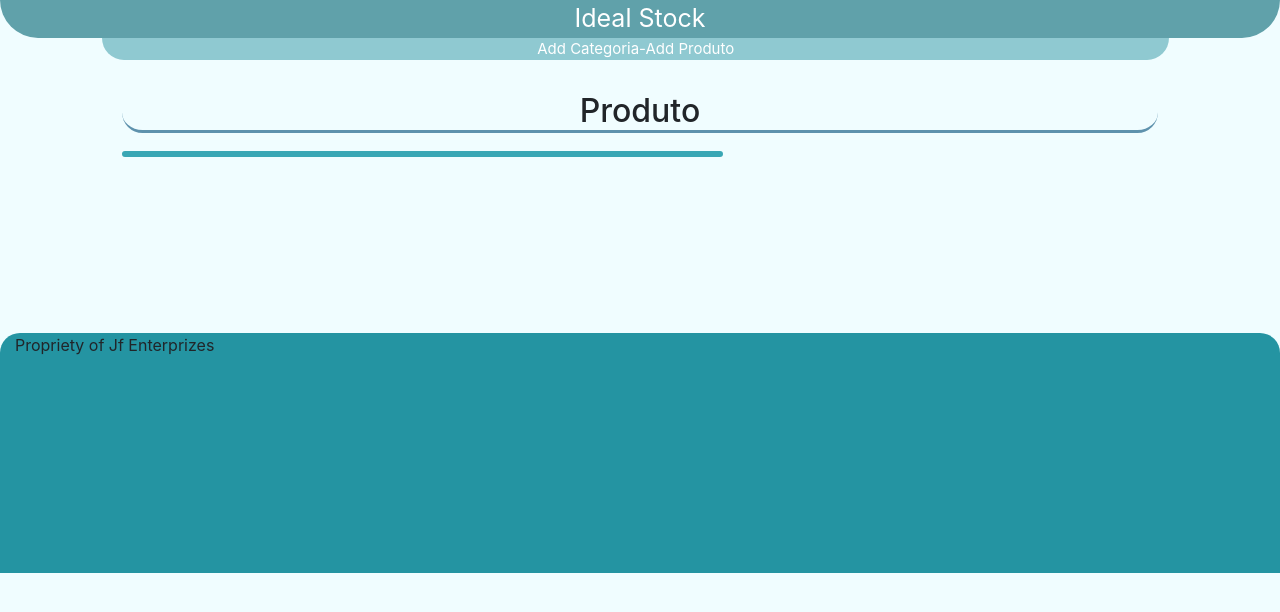
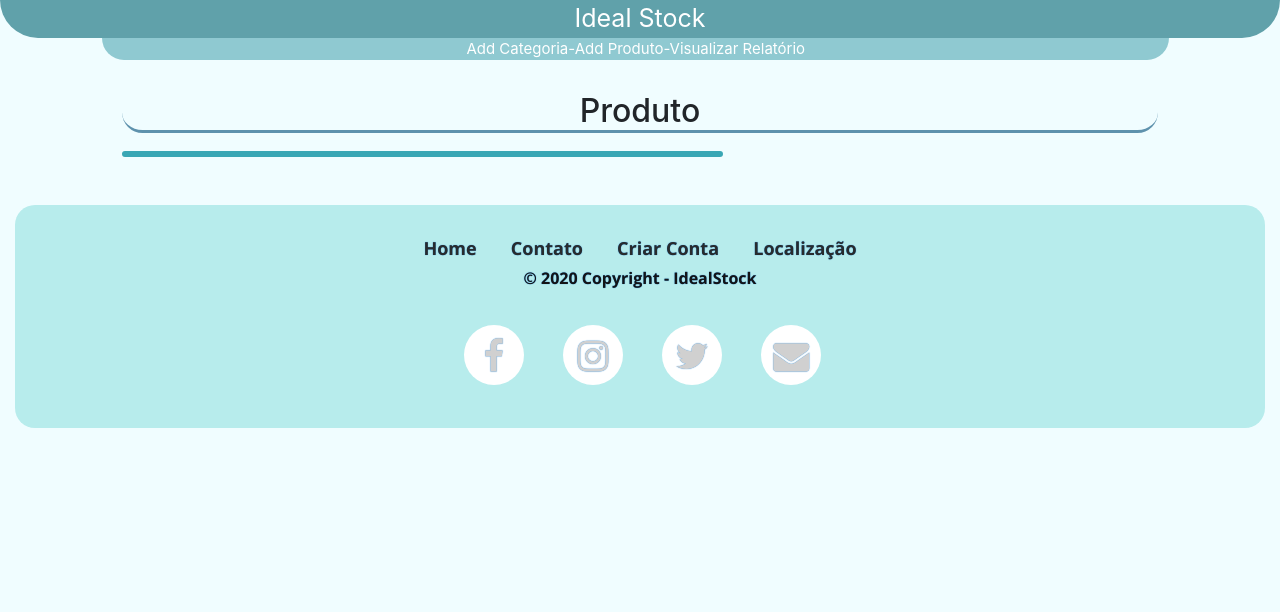
Before and after one commit to GuztaJF-DS/Ideal-Stock, a PHP site: page /Produto.php?id=1 in a window 1280 px wide. Shown: the top 612 px of the page. Run offline with PHP 8.4, Linux system fonts and the light colour scheme; data that the repository does not hold is empty; some libraries are stand-ins or nearby versions.

Commit message:
add relatorio

```diff
--- a/Css/style.css
+++ b/Css/style.css
@@ -90,14 +90,14 @@ h6 {
 .Buy {
   margin-left: 40%;
 }
-.Account_Part{
-    margin-left:12%;
-  }
+.Account_Part {
+  margin-left: 12%;
+}
 
 /*Display For Phone*/
 @media only screen and (min-width: 0px) and (max-width: 785px) {
-.Login_Part{
-    margin-left:14vw;
+  .Login_Part {
+    margin-left: 14vw;
   }
   .Responsive_pic {
     max-width: 16vw;
@@ -200,8 +200,8 @@ h6 {
 /*Display For Pc*/
 
 @media only screen and (min-width: 786px) {
-  .Login_Part{
-    margin-left:5vw;
+  .Login_Part {
+    margin-left: 5vw;
   }
   .Responsive_pic {
     max-width: 10vw;
@@ -307,7 +307,7 @@ h6 {
 }
 .Text {
   font-size: 1.2vh;
-  text-align:left;
+  text-align: left;
   visibility: hidden;
   position: absolute;
   padding: 10px;
@@ -341,16 +341,16 @@ h6 {
   box-shadow: 0px 0px 4px 0px rgb(209, 196, 179);
 }
 
-#btn,
+#Login,
 #btnUp {
-  border-radius: 23px;
+  border-radius: 50px;
   color: rgb(201, 233, 222);
   font-family: 'Open Sans';
   font-weight: bold;
   margin-top: 2px;
 }
 
-#btn:hover {
+#Login:hover {
   border: 2px solid white;
   background-color: #304b78;
 }
@@ -400,3 +400,7 @@ h6 {
   text-shadow: 0px 0px 1px black;
   list-style-type: circle;
 }
+
+#Login {
+  border-radius: 5px;
+}
--- a/Produto.php
+++ b/Produto.php
@@ -9,19 +9,130 @@
     <script src="Js/bootstrap.min.js"></script>
   <link rel="stylesheet" href="Css/style.css">
   <link rel="stylesheet" href="Css/bootstrap.min.css">
+  <link rel="stylesheet" href="http://cdnjs.cloudflare.com/ajax/libs/font-awesome/4.6.3/css/font-awesome.min.css">
+
+
+<style>
+#myFooter{
+    padding-top:32px;
+}
+
+#myFooter .container{
+    text-align: center;
+    font-weight: bold;
+    text-transform: capitalize;
+    font-family: 'Open Sans';
+    text-shadow: 0px 0px 1px rgb(35, 137, 221);
+}
+
+#myFooter .footer-copyright{
+    margin-bottom: 35px;
+    text-align: center;
+   color:rgb(20, 20, 22);
+}
+
+#myFooter ul{
+    list-style-type: none;
+    padding: 0;
+    margin-bottom: 18px;
+}
+
+#myFooter a{
+    color: #282b2d;
+    font-size: 18px;
+}
+
+#myFooter li{
+    display: inline-block;
+    margin: 0px 15px;
+    line-height: 2;
+}
+
+#myFooter .footer-social{
+    text-align: center;
+    padding-top: 25px;
+    padding-bottom: 25px;
+    background-color:rgb(183, 236, 236);
+    border-radius:20px;
+}
+
+#myFooter .fa{
+    font-size: 36px;
+    margin-right: 15px;
+    margin-left: 20px;
+    background-color: white;
+    color: #d0d0d0;
+    border-radius: 51%;
+    padding: 10px;
+    height: 60px;
+    width: 60px;
+    text-align: center;
+    line-height: 43px;
+    text-decoration: none;
+    transition:color 0.2s;
+}
+
+#myFooter .fal{
+  color:yellow;
+}
+#myFooter .fa-facebook:hover{
+   color: #2b55ff;
+}
+
+#myFooter .fa-facebook:focus{
+    color: #2b55ff;
+}
+
+#myFooter .fa-instagram:hover{
+    color:purple;
+}
+
+#myFooter .fa-instagram:focus{
+    color:purple;
+}
+
+#myFooter .fa-youtube:hover{
+    color:red;
+}
+
+#myFooter .fa-youtube:focus{
+    color:red;
+}
+
+#myFooter .fa-twitter:hover{
+    color: #00aced;
+
+}
+
+#myFooter .fa-twitter:focus{
+    color:#00aced;
+}
+
+#myFooter .fa-envelope:hover{
+    color: red;
+
+}
+
+#myFooter .fa-envelope:focus{
+    color:red;
+}
+
+
+</style>
 
 </head>
 <body style="background-color:#F0FDFF;">
     <div class="container-fluid">
       <div class="row">
           <div class="col-12 title_Bar"><a href="stock.php"><font color=white>Ideal Stock</font></a></div>
-          <div class="col-10 Tool_Bar"><a href="Admin/categoria.php"><font color=white>Add Categoria</font></a>-<a href="Admin/produto.php"><font color=white>Add Produto</font></a></div>
+          <div class="col-10 Tool_Bar"><a href="Admin/categoria.php"><font color=white>Add Categoria</font></a>-<a href="Admin/produto.php"><font color=white>Add Produto</font></a>-<a href="./relatorio.php"><font color=white>Visualizar Relatório</font></a></div>
         </div>
+
       <div class="row mt-4">
         <div class="col-10 offset-1 Menu_base mt-2">
           <h2 class="Line">Produto</h2>
             <?php
-              $Product=ListarProdutos("Product",$_GET['id']);
+              $Product= ListarProdutos("Product",$_GET['id']);
               while ($p=$Product->fetch_array()) {
                 $fotos=ListarFotos($p['cd_produto']);
                 $f=$fotos->fetch_array();
@@ -54,9 +165,28 @@
           </div>
           </div>
         <div class="row">
-        <div class="col-12 Footer">
-          Propriety of Jf Enterprizes
+        <div class="col-12"
+      <div class="Itens_Base">
+        <footer id="myFooter">
+        <div class="footer-social">
+        <div class="container">
+            <ul>
+                <li><a href="./index.php">Home</a></li>
+                <li><a href="https://idealstock2020@gmail.com">Contato</a></li>
+                <li><a href="./account.php">Criar Conta</a></li>
+                <i class="fal fa-map-marker-smile"></i><li><a href="https://goo.gl/maps/f9SboLsksrN2dzbVA" class="social-icons">Localização</a></li>
+              <p class="footer-copyright">© 2020 Copyright - IdealStock</p>
+            <a href="https://www.facebook.com/ideal.stock79/" class="social-icons"><i class="fa fa-facebook"></i></a>
+            <a href="https://www.instagram.com/idealstock2020/" class="social-icons"><i class="fa fa-instagram"></i></a>
+            <a href="https://twitter.com/stock_ideal" class="social-icons"><i class="fa fa-twitter"></i></a>
+            <a href="https://idealstock2020@gmail.com" class="social-icons"><i class="fa fa-envelope"></i></a>
+
         </div>
+        </div>
+        </footer>
+      </div>
+      </div>
+      </div>
       </div>
     </div>
 </body>
```
Also changed, not shown: Admin/produto.php (+7 -2 lines), index.php (+7 -0 lines), stock.php (+135 -2 lines).
